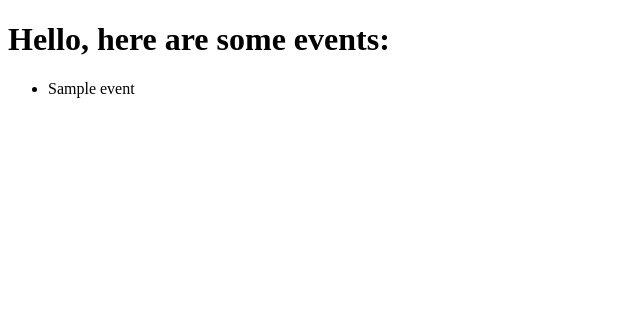
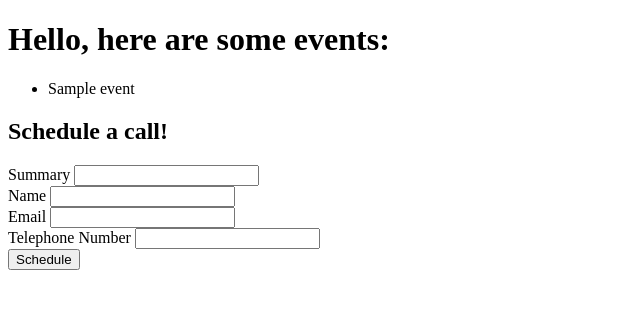
Before and after one commit to carlsednaoui/pycal, a Flask app: template templates/schedule.html in a window 1280 px wide. Shown: the top 309 px of the page, without its empty margins (0-640 px from the left). Run offline with Flask 2, Linux system fonts and the light colour scheme; the template is opened without the code that fills it: most values are stand-ins (such as "Sample title", 1, 10 or a date in 2020).

Commit message:
Add basic form

```diff
--- a/app.py
+++ b/app.py
@@ -6,7 +6,7 @@ from oauth2client.file import Storage
 from oauth2client.client import flow_from_clientsecrets
 from oauth2client.tools import run
 
-from flask import Flask, render_template, make_response, request, Response
+from flask import Flask, render_template, make_response, request, Response, redirect
 app = Flask(__name__)
 
 CLIENT_SECRETS = 'client_secrets.json'
@@ -71,19 +71,17 @@ def list_events():
       break
   return upcoming_events
 
-def create_event():
+def create_event(summary, name, tel, email):
   service = authenticate_google_calendar()
+  # check to make sure timeslot is available prior to scheduling new event
 
   """
   Create new event
   """
-  name = "Carl Sednaoui"
-  tel = "646-498-6451"
-  email = "carlsed@gmail.com"
   full_description = 'Call %s at %s. Email: %s' % (name, tel, email)
 
   event = {
-    'summary': 'Phone call with Thinkful',
+    'summary': summary,
     'description': full_description,
     'location': 'Phone',
     'start': {
@@ -103,10 +101,11 @@ def view_calendar():
   events = list_events()
   return render_template('schedule.html', event_list=events)
 
-@app.route('/new')
+@app.route('/new', methods=['POST'])
 def new_event():
-  created_event = create_event()
-  return render_template('schedule.html', event_list=created_event)
+  # assert False
+  created_event = create_event(request.form['summary'], request.form['name'], request.form['tel'], request.form['email'])
+  return redirect('/')
 
 if __name__ == '__main__':
   app.debug = True # server will reload itself on code changes
--- a/templates/schedule.html
+++ b/templates/schedule.html
@@ -10,3 +10,26 @@
 {% else %}
   <h1>Hello World!</h1>
 {% endif %}
+
+<!-- Form goes here -->
+<h2>Schedule a call!</h2>
+<form method="post" action="/new">
+
+  <label for="user-summary">Summary</label>
+  <input type="text" name="summary" id="user-summary">
+  <br>
+
+  <label for="user-name">Name</label>
+  <input type="text" name="name" id="user-name">
+  <br>
+
+  <label for="user-email">Email</label>
+  <input type="email" name="email" id="user-email">
+  <br>
+
+  <label for="user-tel">Telephone Number</label>
+  <input type="tel" name="tel" id="user-tel">
+  <br>
+
+  <input type="submit" value="Schedule">
+</form>
```
